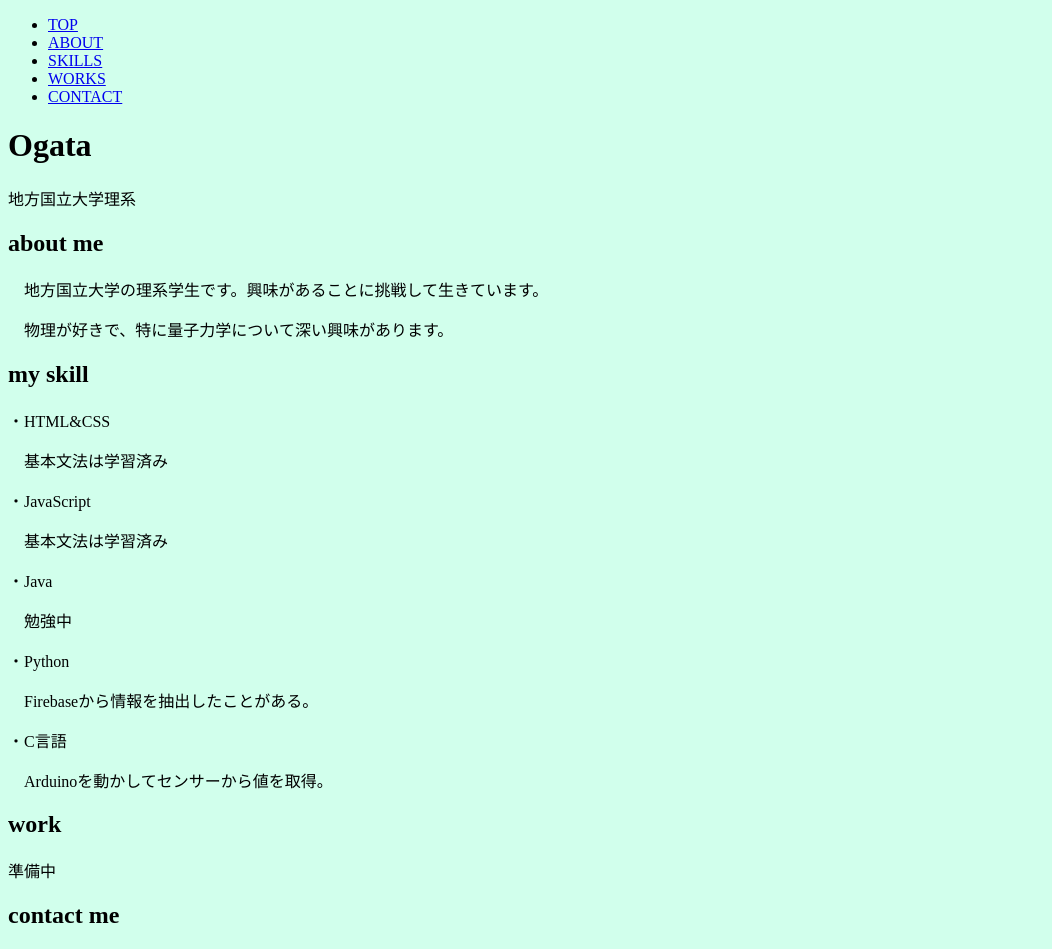
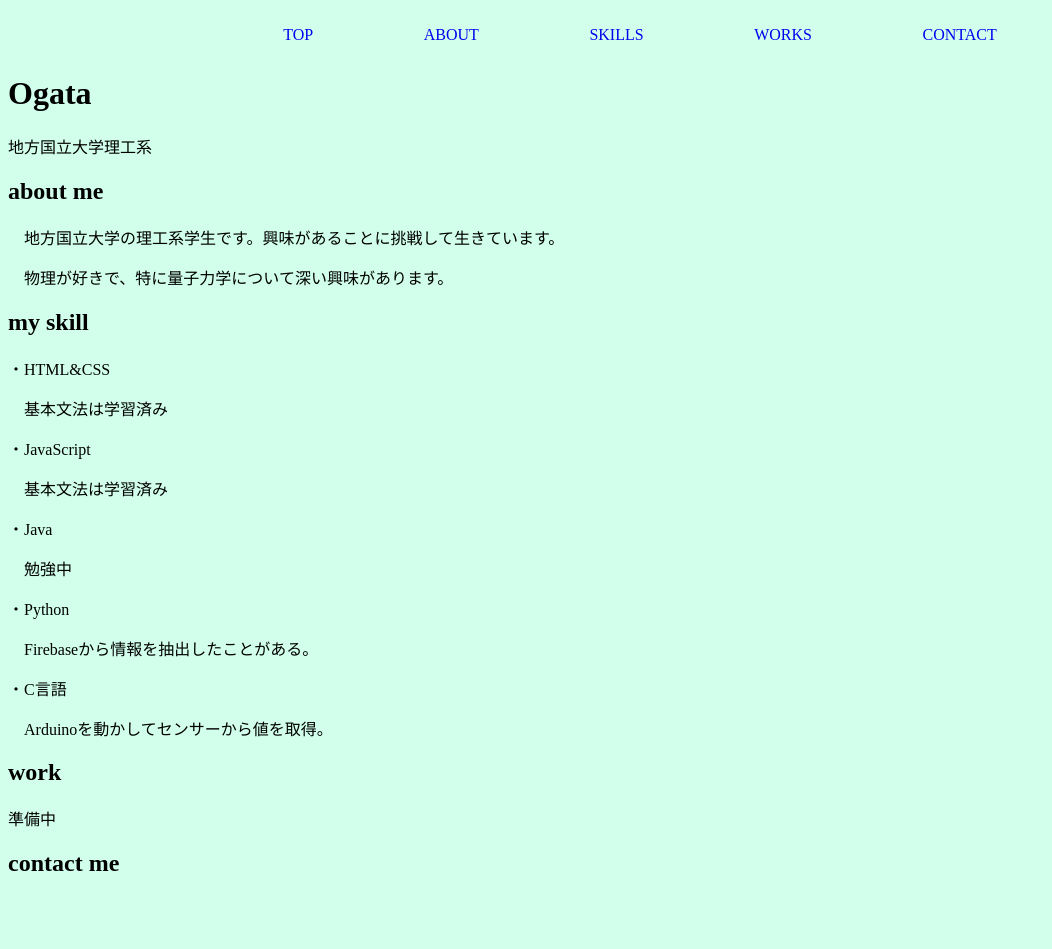
Before and after one commit to shingo-O/my-portfolio, a plain HTML site: page index.html in a window 1280 px wide. Shown: the whole page, without its empty margins (0-1052 px from the left). After the commit the page ends 897 px from the top, so only its background shows below. Drawn offline with Linux system fonts and the light colour scheme.

Commit message:
CSSにnavのスタイルを指定した、aタグのデコレーションをnoneにした。

```diff
--- a/index.html
+++ b/index.html
@@ -11,13 +11,13 @@
 <body>
     <header class="page-header">
         <nav>
-            <ul class="nav">
+            <ul id="nav">
                 <!-- ナビゲーションメニューを押すとそこの記事に飛ぶ -->
-                <li><a href="#top">TOP</a></li>
-                <li><a href="#about">ABOUT</a></li>
-                <li><a href="#skills">SKILLS</a></li>
-                <li><a href="#works">WORKS</a></li>
-                <li><a href="#contact">CONTACT</a></li>
+                <li class="item"><a href="#top">TOP</a></li>
+                <li class="item"><a href="#about">ABOUT</a></li>
+                <li class="item"><a href="#skills">SKILLS</a></li>
+                <li class="item"><a href="#works">WORKS</a></li>
+                <li class="item"><a href="#contact">CONTACT</a></li>
             </ul>
         </nav>
     </header>
@@ -25,13 +25,13 @@
     <div id="top">
         <!-- 名前 -->
         <h1 id="name">Ogata</h1>
-        <p id="belong">地方国立大学理系</p>
+        <p id="belong">地方国立大学理工系</p>
     </div>
 
     <!-- 自己紹介 -->
     <div class="container" id="about">
         <h2 class="title">about me</h2>
-        <p class="content">　地方国立大学の理系学生です。興味があることに挑戦して生きています。</p>
+        <p class="content">　地方国立大学の理工系学生です。興味があることに挑戦して生きています。</p>
         <p class="content">　物理が好きで、特に量子力学について深い興味があります。</p>
     </div>
 
--- a/style.css
+++ b/style.css
@@ -7,4 +7,17 @@ html {
 }
 body {
     background-color: #D1FFEC;
+    font-family: "Yu Gothic Medium", "游ゴシック Medium", YuGothic, "游ゴシック体";
 }
+a {
+    text-decoration: none;
+}
+
+/* ナビゲーションメニュー
+---------------------*/
+#nav {
+    display: flex;
+    justify-content: space-around;
+    padding: 10px 220px;
+    list-style: none;
+}
```
